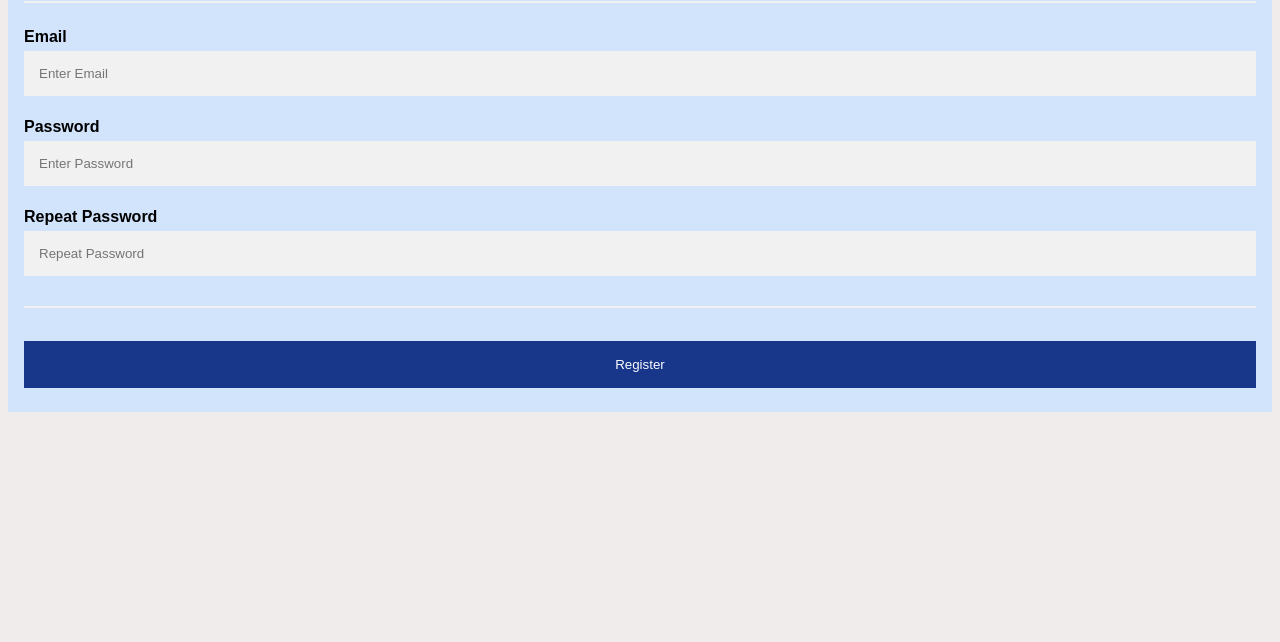
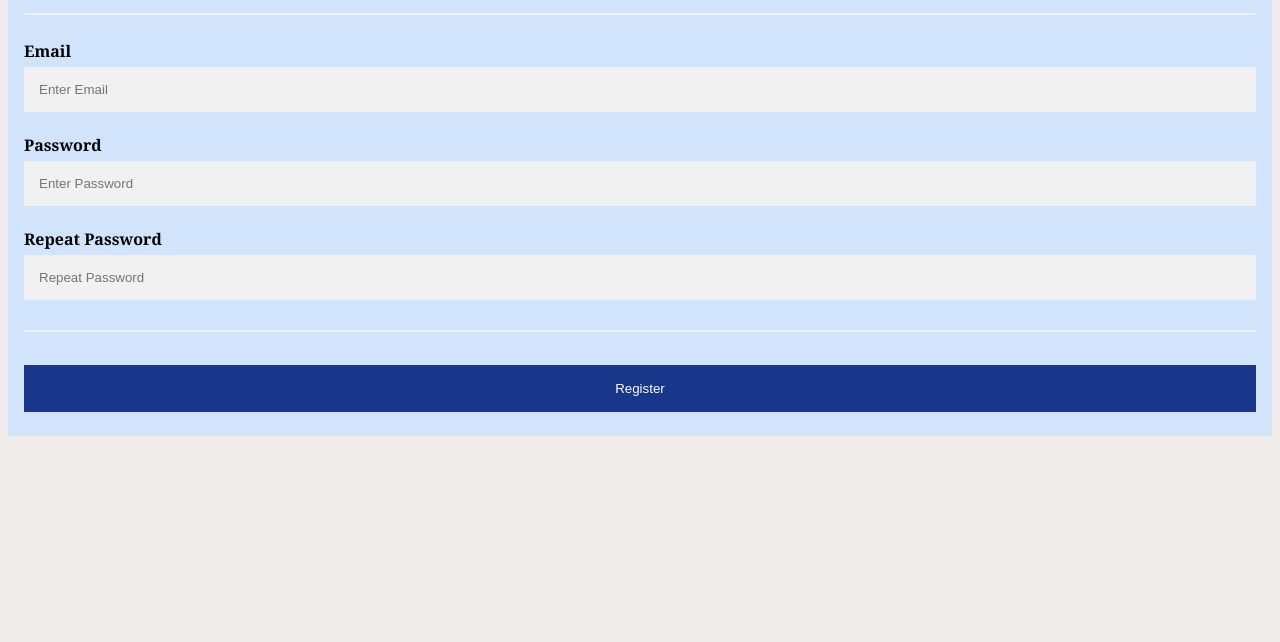
Before and after one commit to B0501/IBM-Project-9694-1659068514, a plain HTML site: page Project Development Phase/Sprint 1/templates/SignUp.html in a window 1280 px wide. Shown: the part 158-800 px from the top of the page. Drawn offline with Linux system fonts and the light colour scheme.

Commit message:
Update SignUp.html

```diff
--- a/Project Development Phase/Sprint 1/templates/SignUp.html
+++ b/Project Development Phase/Sprint 1/templates/SignUp.html
@@ -4,7 +4,7 @@
 <meta name="viewport" content="width=device-width, initial-scale=1">
 <style>
 body {
-  font-family: Arial, Helvetica, sans-serif;
+  font-family: Cambria, Times New Roman, calibri;
   background-color: rgb(241, 236, 236);
 }
 
```
